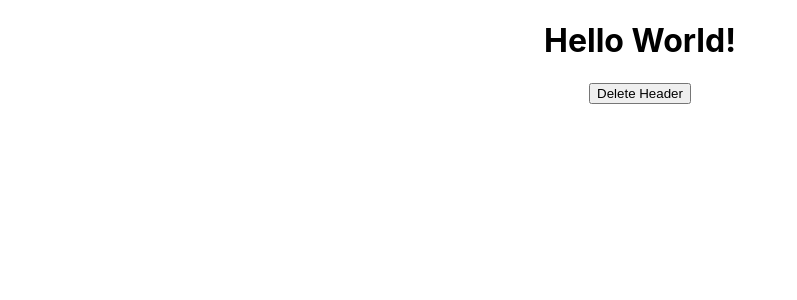
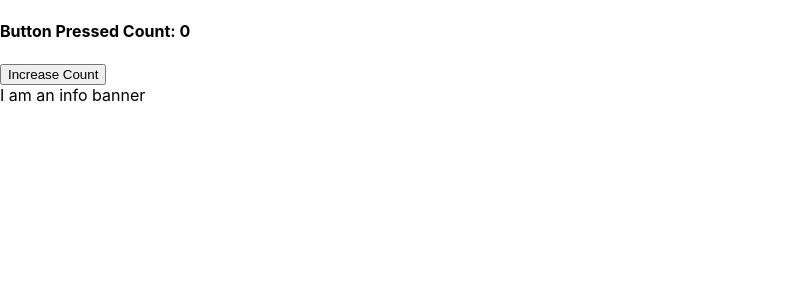
Before and after one commit to Densitty/react-lesson-max, a React (Create React App) app: page / in a window 1280 px wide. Shown: the top 300 px of the page, without its empty margins (0-797 px from the left). Built offline with nearby package versions, Linux system fonts and the light colour scheme.

Commit message:
React.memo put into action.

```diff
--- a/src/containers/App.js
+++ b/src/containers/App.js
@@ -1,4 +1,37 @@
-import React, { useState, useEffect } from 'react';
+import React, { Component } from 'react';
+import Banner from './Banner'
+// import classes from './App.module.css';
+
+class App extends Component {
+  state = { buttonPressedCount: 0 };
+
+
+  render() {
+    const { buttonPressedCount } = this.state;
+
+    return (
+      <div className="new-component">
+        <h4>Button Pressed Count: {buttonPressedCount}</h4>
+        <button
+          onClick={() => {
+            return this.setState({ buttonPressedCount: buttonPressedCount + 1 })
+          }
+          }
+        >
+          Increase Count
+        </button>
+        <Banner type="info" />
+      </div>
+    );
+  }
+}
+
+export default App;
+
+
+
+/**
+ * import React, { useState, useEffect } from 'react';
 import Child from './Child'
 import classes from './App.module.css';
 
@@ -35,3 +68,4 @@ const App = (props) => {
 }
 
 export default App;
+ */
--- /dev/null
+++ b/src/containers/Banner.js
@@ -0,0 +1,13 @@
+import React from 'react'
+
+
+const Banner = props => {
+  const { type } = props;
+  console.log(props)
+
+  if (type === "info") {
+    return <div className="info-banner">I am an info banner</div>;
+  }
+};
+
+export default React.memo(Banner)
--- a/src/containers/Child.js
+++ /dev/null
@@ -1,15 +0,0 @@
-import React, { Component } from 'react'
-
-
-class Child extends Component {
-  componentWillUnmount() {
-    alert("The component named Header is about to be unmounted.");
-  }
-  render() {
-    return (
-      <h1>Hello World!</h1>
-    );
-  }
-}
-
-export default Child
```
